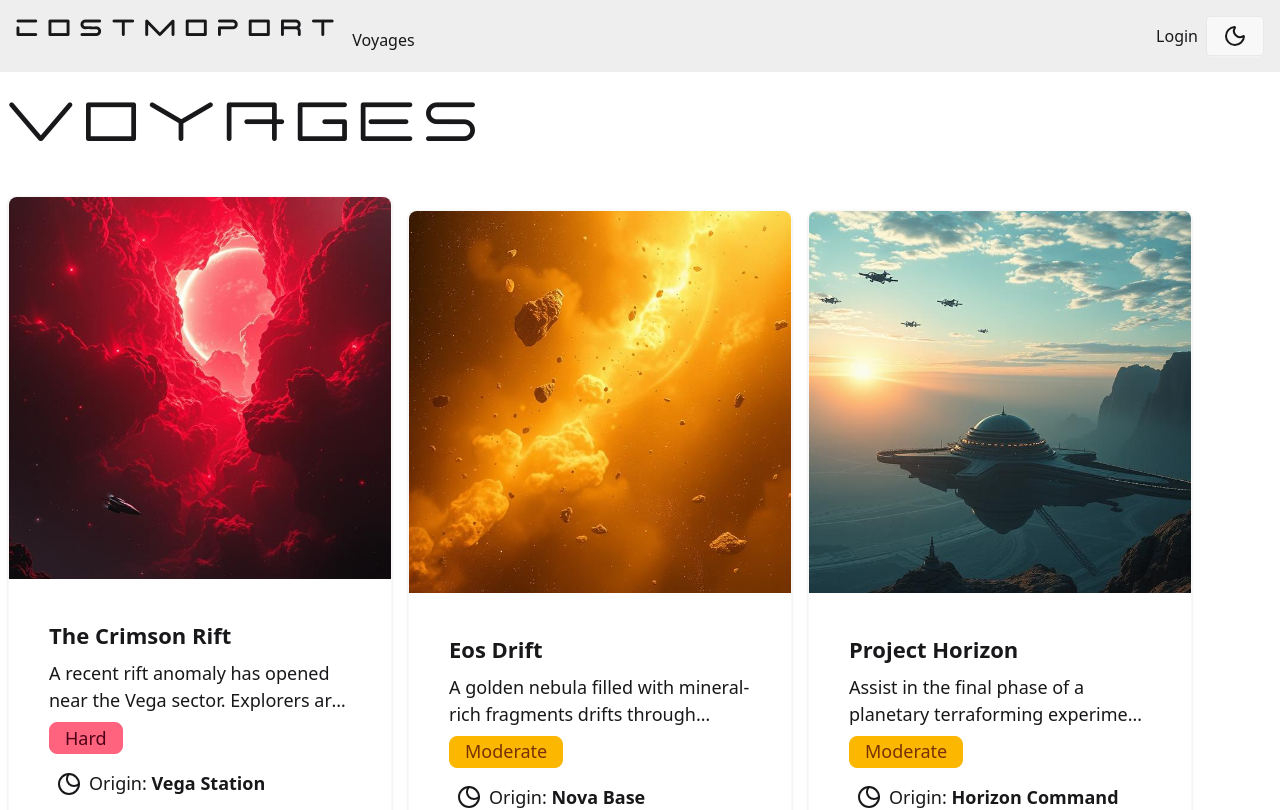
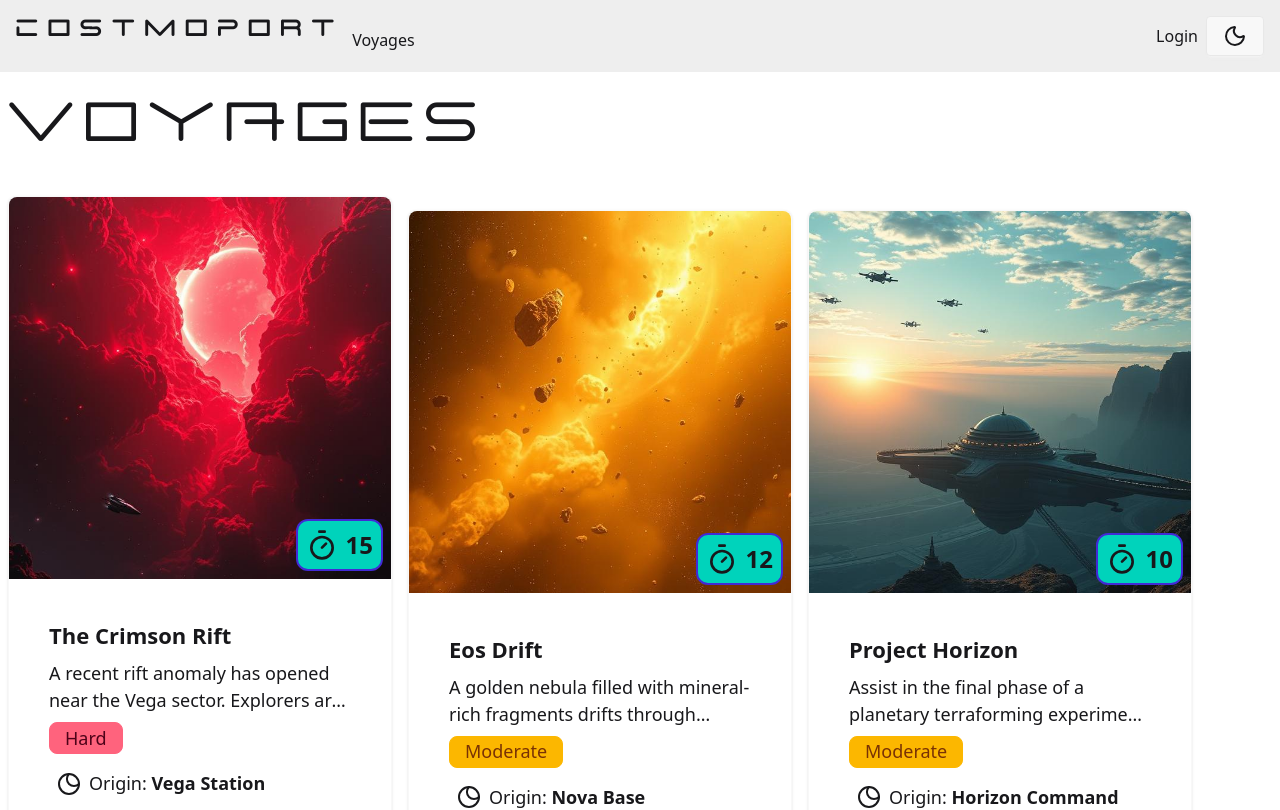
Before and after one commit to guitar6029/cosmoport, a Vue app in the folder client/: page /voyages in a window 1280 px wide. Shown: the top 810 px of the page. Built offline with nearby package versions, Linux system fonts and the light colour scheme; no server answers.

Commit message:
added Time indicator for each voyage in the VoyageCard

```diff
--- a/client/src/ui/VoyageCard.vue
+++ b/client/src/ui/VoyageCard.vue
@@ -2,7 +2,8 @@
 import type { Voyage } from '../types/Voyage';
 import { Eclipse } from 'lucide-vue-next';
 import { getDifficultyClass } from '../utils/difficultyUtils'
-
+import UiIcon from './UiIcon.vue';
+import { Timer } from 'lucide-vue-next';
 defineProps<{
     voyage: Voyage
 }>();
@@ -17,9 +18,14 @@ defineEmits<{
 
 <template>
     <div class="card card-xl card-border bg-base-100 w-96 shadow-sm">
-        <figure>
+        <figure class="relative">
             <img :src="voyage.imageUrl" :alt="voyage.description"
                 class="transition-transform duration-300 ease-in-out hover:scale-125" />
+            <div
+                class="absolute bottom-2 right-2 border-2 border-primary rounded-xl p-2 w-fit bg-accent h-fit flex items-center gap-2">
+                <UiIcon :icon="Timer" size="lg" customClass="text-primary" />
+                <span class="font-bold text-2xl">{{ voyage.durationMinutes }}</span>
+            </div>
         </figure>
         <div class="card-body flex flex-col gap-2">
             <h2 class="card-title">{{ voyage.name }}</h2>
```
